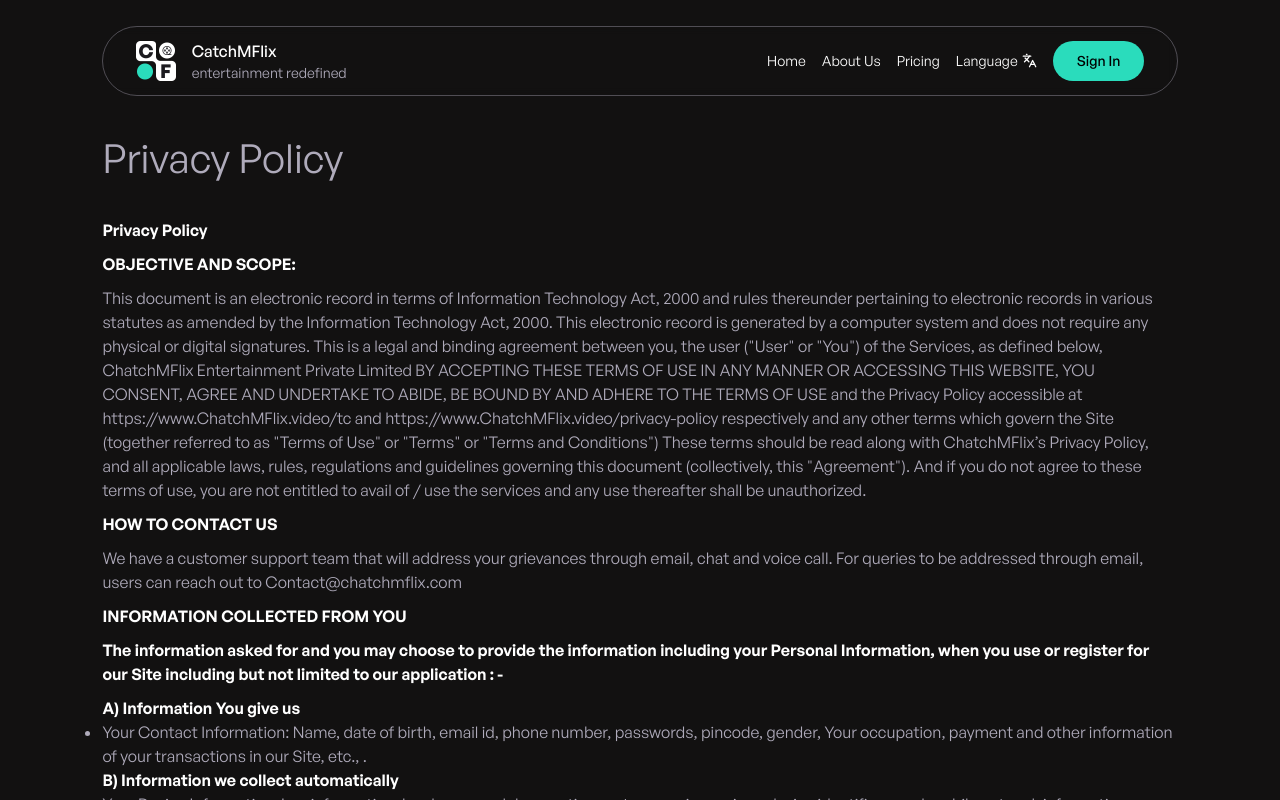
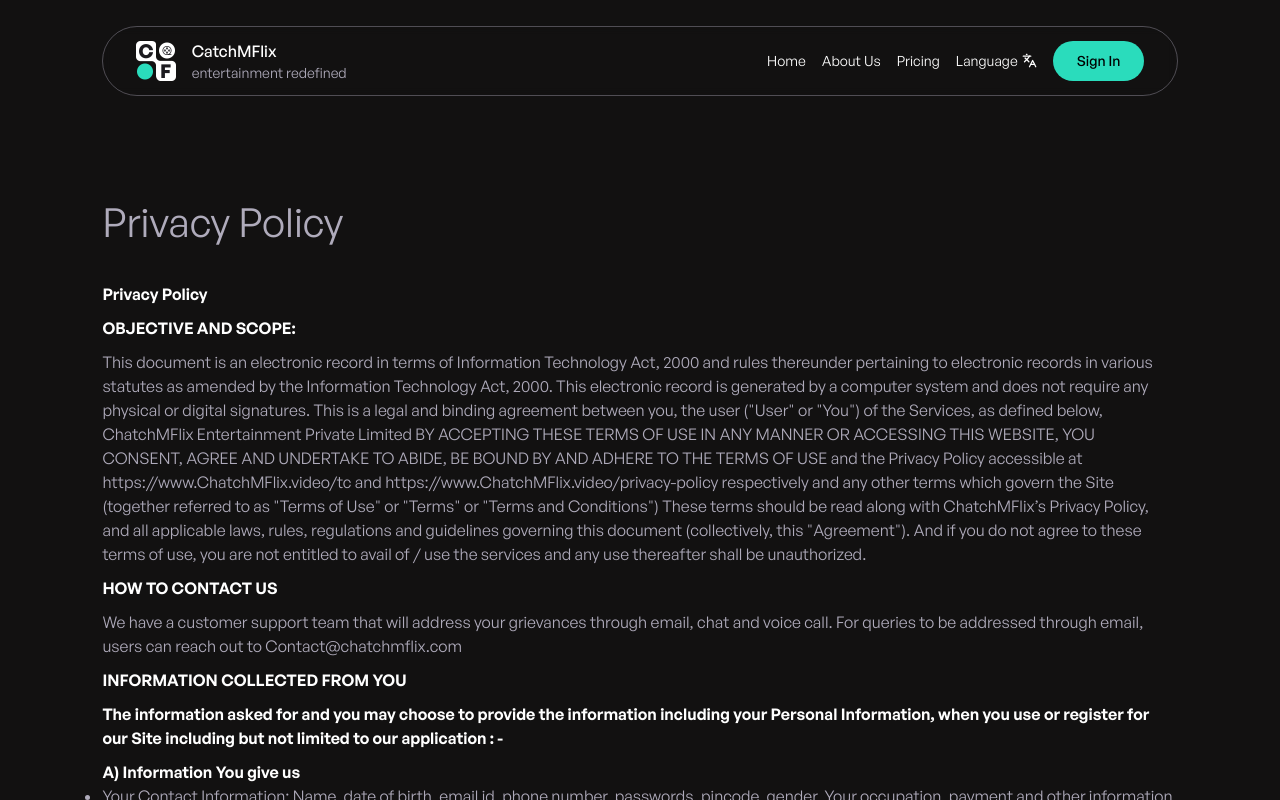
Before and after one commit to diptanshumahish/catchmflix, a Next.js app: page /privacy-policy in a window 1280 px wide. Shown: the top 800 px of the page. Built offline with nearby package versions, Linux system fonts and the light colour scheme.

Commit message:
privacy policies

```diff
--- a/src/app/privacy-policy/page.tsx
+++ b/src/app/privacy-policy/page.tsx
@@ -4,7 +4,7 @@
 export default function page() {
     return (
         <div
-            className="text-secondary-text py-[10%] px-[8%] privacy"
+            className="text-secondary-text py-[15%] lg:px-[8%] px-[5%] privacy"
             dangerouslySetInnerHTML={{ __html: privacy_policy }}
         ></div>
     );
```
